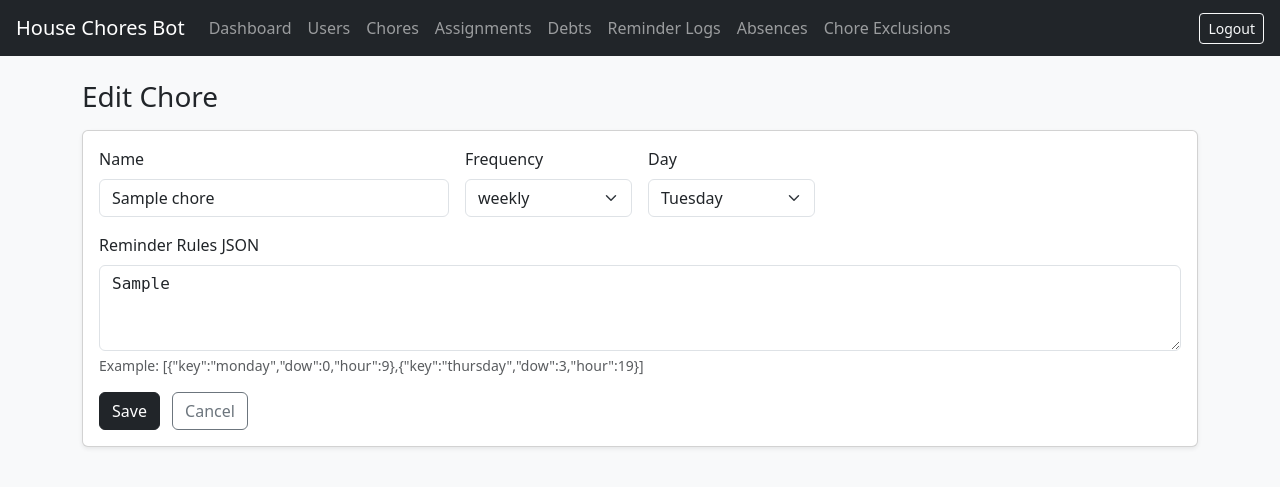
After one commit to satyasashi/house-chores-bot, a Flask app: page /admin/chores/1/edit in a window 1280 px wide. The commit adds this page. Shown: the top 487 px of the page. Run offline with Flask 3, Linux system fonts and the light colour scheme; the visitor is signed in with stand-in values (Sample User, id 1); tables that the repository leaves empty hold one stand-in row (values such as "Sample post").

Commit message:
added assignments delete, chores edit

```diff
--- a/app/routes/admin.py
+++ b/app/routes/admin.py
@@ -362,6 +362,21 @@ def assignment_reassign(assignment_id):
     return redirect(url_for("admin.assignments"))
 
 
+@admin_bp.post("/assignments/<int:assignment_id>/delete")
+@login_required
+def assignment_delete(assignment_id):
+    a = Assignment.query.get_or_404(assignment_id)
+
+    # delete reminder logs tied to this assignment
+    ReminderLog.query.filter_by(assignment_id=a.id).delete()
+
+    db.session.delete(a)
+    db.session.commit()
+
+    flash("Assignment deleted.")
+    return redirect(url_for("admin.assignments"))
+
+
 # ---------------- DEBTS ----------------
 
 @admin_bp.get("/debts")
@@ -509,3 +524,27 @@ def chore_exclusions_delete(exclusion_id):
     db.session.commit()
     flash("Exclusion removed.")
     return redirect(url_for("admin.chore_exclusions"))
+
+
+@admin_bp.get("/chores/<int:chore_id>/edit")
+@login_required
+def chore_edit(chore_id):
+    c = Chore.query.get_or_404(chore_id)
+    return render_template("admin/chore_edit.html", chore=c)
+
+
+@admin_bp.post("/chores/<int:chore_id>/update")
+@login_required
+def chore_update(chore_id):
+    c = Chore.query.get_or_404(chore_id)
+
+    c.name = request.form["name"].strip()
+    c.frequency = request.form["frequency_type"]
+    c.day_of_week = int(request.form["day_of_week"])
+
+    reminder_rules_raw = request.form.get("reminder_rules_json", "[]").strip()
+    c.reminder_rules_json = reminder_rules_raw  # keep raw json string
+
+    db.session.commit()
+    flash("Chore updated.")
+    return redirect(url_for("admin.chores"))
--- /dev/null
+++ b/app/templates/admin/chore_edit.html
@@ -0,0 +1,57 @@
+{% extends "base.html" %}
+{% block content %}
+
+<h3 class="mb-3">Edit Chore</h3>
+
+<div class="card shadow-sm">
+    <div class="card-body">
+
+        <form method="POST" action="/admin/chores/{{ chore.id }}/update" class="row g-3">
+
+            <div class="col-md-4">
+                <label class="form-label">Name</label>
+                <input class="form-control" name="name" value="{{ chore.name }}" required>
+            </div>
+
+            <div class="col-md-2">
+                <label class="form-label">Frequency</label>
+                <select class="form-select" name="frequency_type">
+                    <option value="weekly" {% if chore.frequency_type=="weekly" %}selected{% endif %}>weekly</option>
+                    <option value="biweekly" {% if chore.frequency_type=="biweekly" %}selected{% endif %}>biweekly
+                    </option>
+                </select>
+            </div>
+
+            <div class="col-md-2">
+                <label class="form-label">Day</label>
+                <select class="form-select" name="day_of_week">
+                    <option value="0" {% if chore.day_of_week==0 %}selected{% endif %}>Monday</option>
+                    <option value="1" {% if chore.day_of_week==1 %}selected{% endif %}>Tuesday</option>
+                    <option value="2" {% if chore.day_of_week==2 %}selected{% endif %}>Wednesday</option>
+                    <option value="3" {% if chore.day_of_week==3 %}selected{% endif %}>Thursday</option>
+                    <option value="4" {% if chore.day_of_week==4 %}selected{% endif %}>Friday</option>
+                    <option value="5" {% if chore.day_of_week==5 %}selected{% endif %}>Saturday</option>
+                    <option value="6" {% if chore.day_of_week==6 %}selected{% endif %}>Sunday</option>
+                </select>
+            </div>
+
+            <div class="col-md-12">
+                <label class="form-label">Reminder Rules JSON</label>
+                <textarea class="form-control" name="reminder_rules_json" rows="3"
+                    style="font-family: monospace;">{{ chore.reminder_rules_json }}</textarea>
+                <div class="form-text">
+                    Example: [{"key":"monday","dow":0,"hour":9},{"key":"thursday","dow":3,"hour":19}]
+                </div>
+            </div>
+
+            <div class="col-12">
+                <button class="btn btn-dark">Save</button>
+                <a href="/admin/chores" class="btn btn-outline-secondary ms-2">Cancel</a>
+            </div>
+
+        </form>
+
+    </div>
+</div>
+
+{% endblock %}
--- a/app/templates/base.html
+++ b/app/templates/base.html
@@ -5,6 +5,7 @@
     <title>House Chores Bot</title>
     <meta name="viewport" content="width=device-width, initial-scale=1" />
     <link href="https://cdn.jsdelivr.net/npm/bootstrap@5.3.3/dist/css/bootstrap.min.css" rel="stylesheet">
+    <link rel="stylesheet" href="https://cdn.jsdelivr.net/npm/bootstrap-icons@1.11.3/font/bootstrap-icons.min.css">
 </head>
 
 <body class="bg-light">
```
Also changed, not shown: app/templates/admin/assignments.html (+8 -2 lines), app/templates/admin/chores.html (+7 -0 lines).
